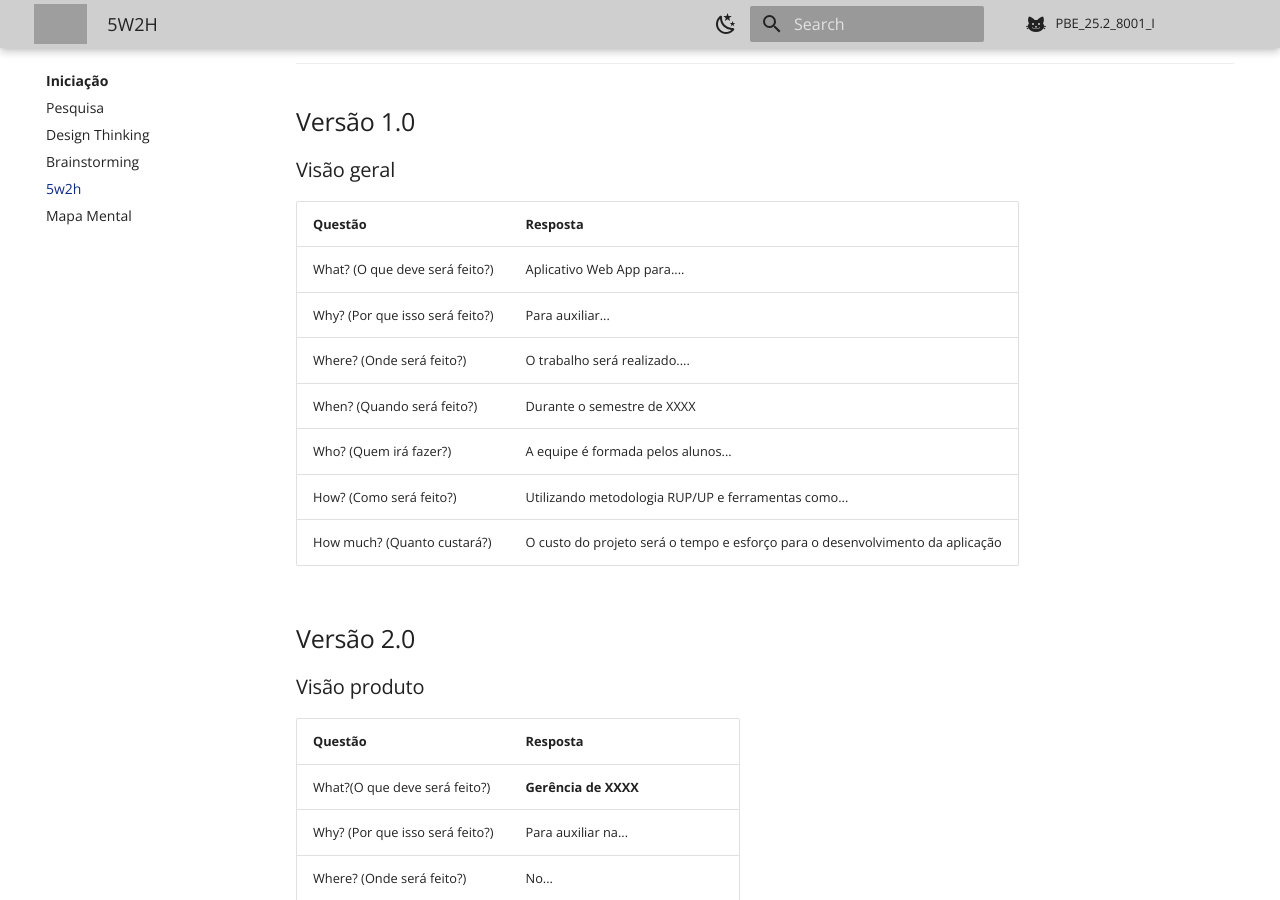
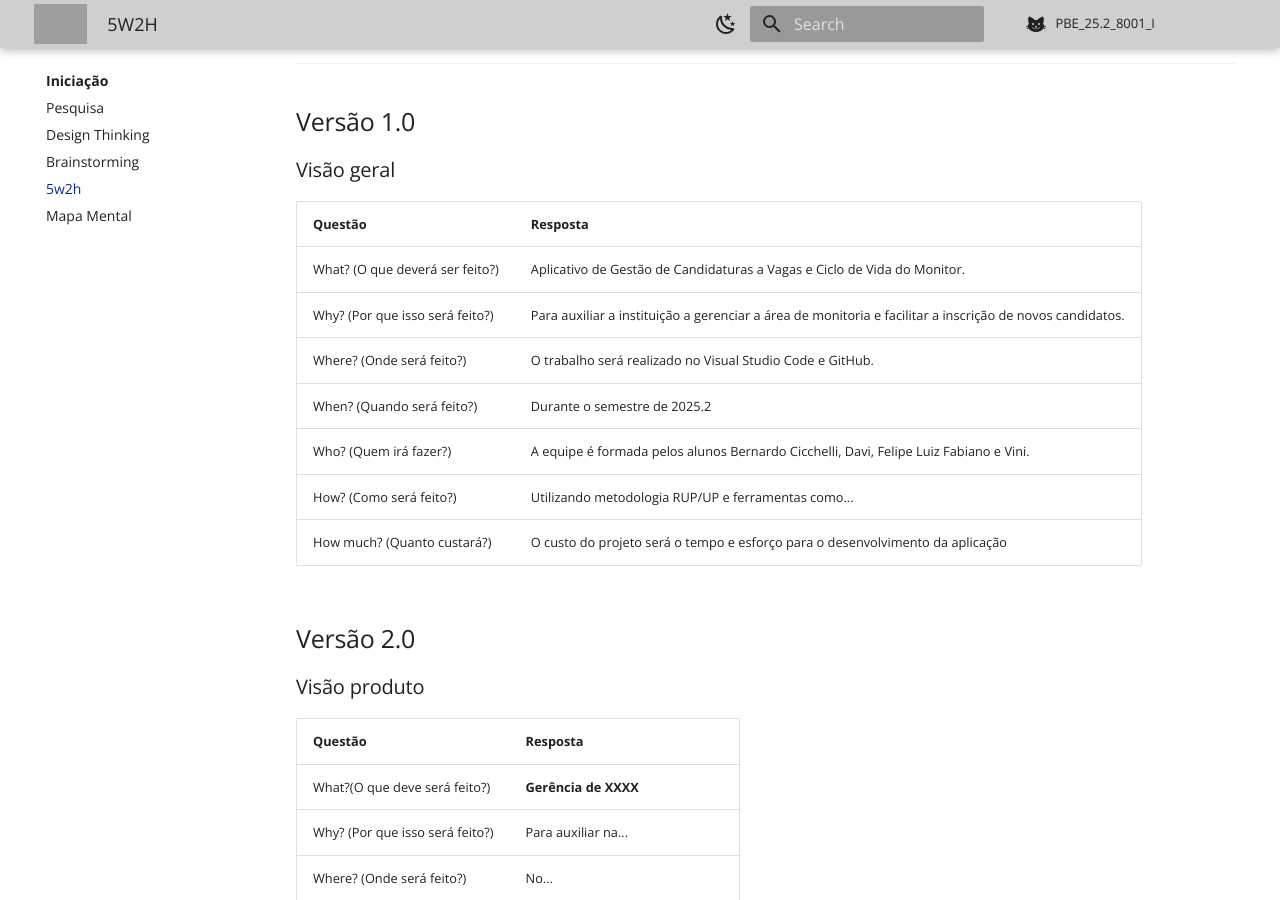
Before and after one commit to Projetos-de-Extensao/PBE_25.2_8001_I, an MkDocs documentation site: the page built from docs/Iniciacao/5w2h.md, in a window 1280 px wide and 900 px high, scrolled down 554 px. Built offline with MkDocs 1.6.1 and Material for MkDocs 9.7.7, drawn with Linux system fonts in a browser that asks for light colours; comment, search, counter and statistics services are not loaded; grey boxes are pictures that could not be loaded.

Commit message:
Update 5w2h.md

```diff
--- a/docs/Iniciacao/5w2h.md
+++ b/docs/Iniciacao/5w2h.md
@@ -26,11 +26,11 @@ hide:
 
 |Questão|Resposta|
 |-------|--------|
-|What? (O que deve será feito?)|Aplicativo Web App para.... |
-|Why? (Por que isso será feito?)|Para auxiliar...|
-|Where? (Onde será feito?)|O trabalho será realizado....|
-|When? (Quando será feito?)|Durante o semestre de XXXX|
-|Who? (Quem irá fazer?)|A equipe é formada pelos alunos...|
+|What? (O que deverá ser feito?)|Aplicativo de Gestão de Candidaturas a Vagas e Ciclo de Vida do Monitor. |
+|Why? (Por que isso será feito?)|Para auxiliar a instituição a gerenciar a área de monitoria e facilitar a inscrição de novos candidatos. |
+|Where? (Onde será feito?)|O trabalho será realizado no Visual Studio Code e GitHub.|
+|When? (Quando será feito?)|Durante o semestre de 2025.2|
+|Who? (Quem irá fazer?)|A equipe é formada pelos alunos Bernardo Cicchelli, Davi, Felipe Luiz Fabiano e Vini.|
 |How? (Como será feito?)|Utilizando metodologia RUP/UP e ferramentas como...|
 |How much? (Quanto custará?)|O custo do projeto será o tempo e esforço para o desenvolvimento da aplicação|
 
```
